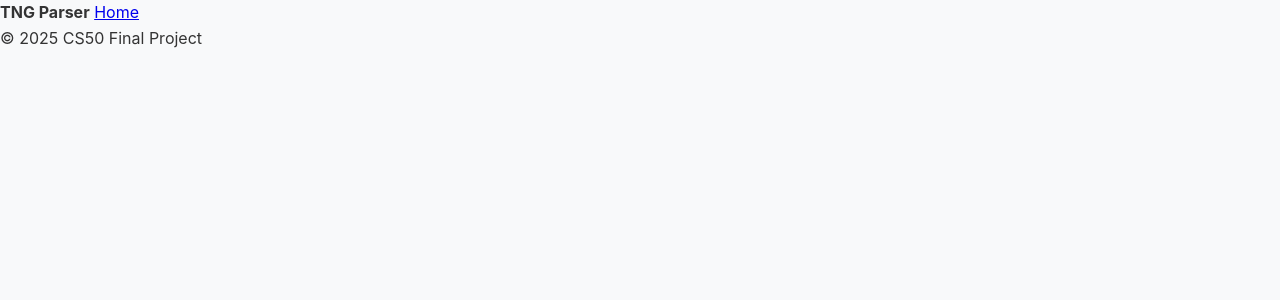
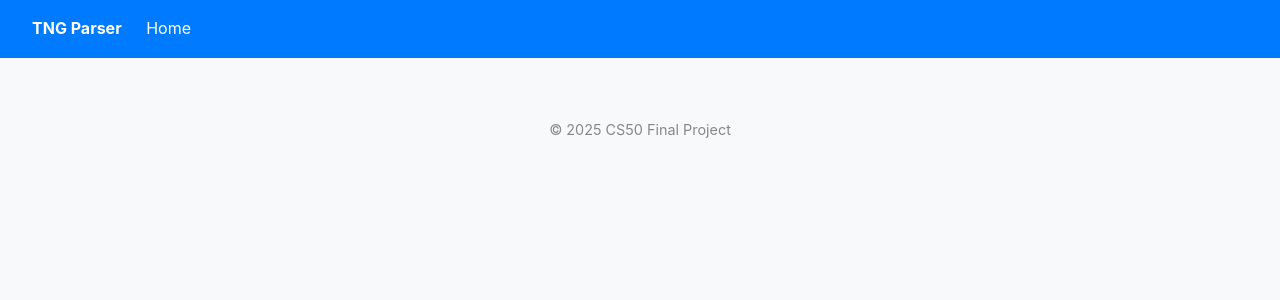
Before and after one commit to SunlessLight/tng_parser, a Flask app: template templates/layout.html in a window 1280 px wide. Shown: the top 300 px of the page. Run offline with Flask 3, Linux system fonts and the light colour scheme; the template is opened without the code that fills it, so the values that code supplies are empty.

Commit message:
added documentation into the app, added domcontentloaded event listener and added nav and footer styling

```diff
--- a/app.py
+++ b/app.py
@@ -106,12 +106,15 @@ def parse_table(all_rows):
         balance = True
     return {"initial": ini_bal, "final": fin_bal, "money_in": money_in, "money_out": money_out, "balance": balance}
 
+#Flask codes
 @app.route("/", methods=["GET","POST"])
 def index():
+    # Parse statment if POST
     if request.method == "POST":
         file = request.files.get("file")
         password = request.form.get("password")
 
+        #Flash messages if not file or password
         if not file or not password:
             flash("Please upload a file and enter a password")
             return redirect("/")
@@ -130,6 +133,7 @@ def index():
             flash("Please upload a TNG pdf statement")
         except Exception as e:
             flash(f"Error: {e}. Please try again")
+    # Go to homepage if GET
     return render_template("index.html", result = None)
 
 if __name__ == "__main__":app.run(debug=True)
--- a/static/script.js
+++ b/static/script.js
@@ -1,7 +1,13 @@
 
 // Disable button to show Parising Text when clicked
-document.querySelector("form").addEventListener("submit", function () {
-    const btn = document.querySelector("button");
-    btn.innerText = "Parsing... Please wait";
-    btn.disabled = true;
+document.addEventListener("DOMContentLoaded", function () {
+    const form = document.querySelector("form");
+
+    if (form) {
+        form / this.addEventListener("submit", function () {
+            const btn = document.querySelector("button");
+            btn.innerText = "Parsing... Please wait";
+            btn.disabled = true;
+        })
+    }
 });
--- a/static/style.css
+++ b/static/style.css
@@ -17,7 +17,7 @@ body {
     background: #ffffff;
     padding: 40px;
     border-radius: 16px;
-    box-shadow: 0 10px 30px rgba(0, 0, 0, 0.65);
+    box-shadow: 0 10px 30px rgba(0, 0, 0, 0.05);
 }
 
 .dashboard {
@@ -70,3 +70,23 @@ body {
     color: #666;
     margin-bottom: 5px;
 }
+
+nav {
+    background: #007bff;
+    padding: 1rem 2rem;
+    color: white;
+}
+
+nav a {
+    color: white;
+    text-decoration: none;
+    margin-left: 20px;
+}
+
+footer {
+    text-align: center;
+    margin-top: 40px;
+    padding: 20px;
+    color: #888;
+    font-size: 0.9rem;
+}
--- a/templates/index.html
+++ b/templates/index.html
@@ -7,7 +7,7 @@
     {% if messages %}
     {% for m in messages %}
     <p class="error">{{m}}</p>
-    {% endfor &}
+    {% endfor %}
     {% endif %}
     {% endwith %}
 
@@ -15,7 +15,7 @@
     <form method="POST" enctype="multipart/form-data">
         <input type="file" name="file" accept=".pdf" required>
         <input type="password" name="password" placeholder="PDF password" required>
-        <button type="sumbit">Analyse Statement</button>
+        <button type="submit">Analyse Statement</button>
     </form>
 
     {% else %}
```
Also changed, not shown: requirements.txt (+8 -0 lines).
